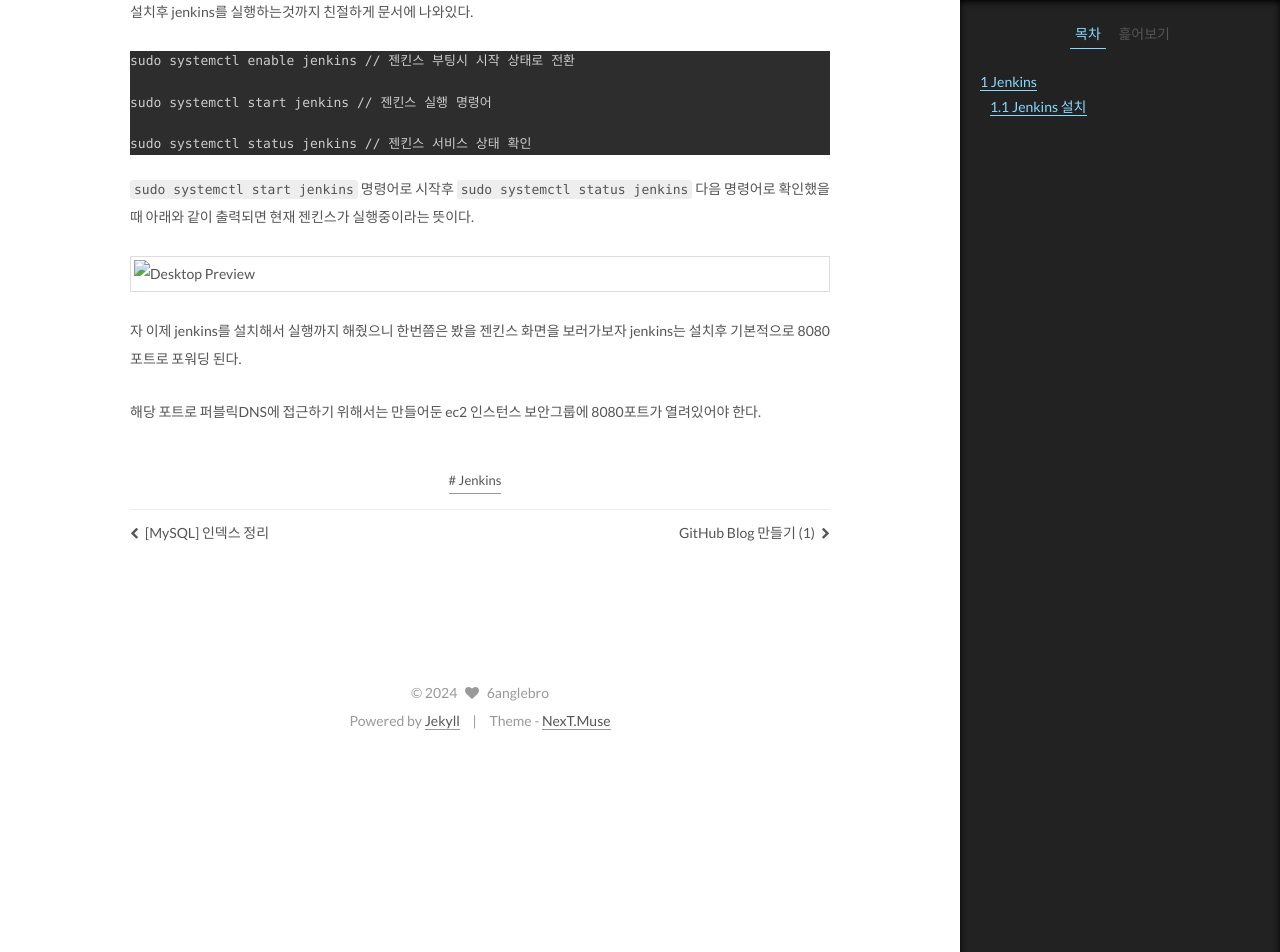
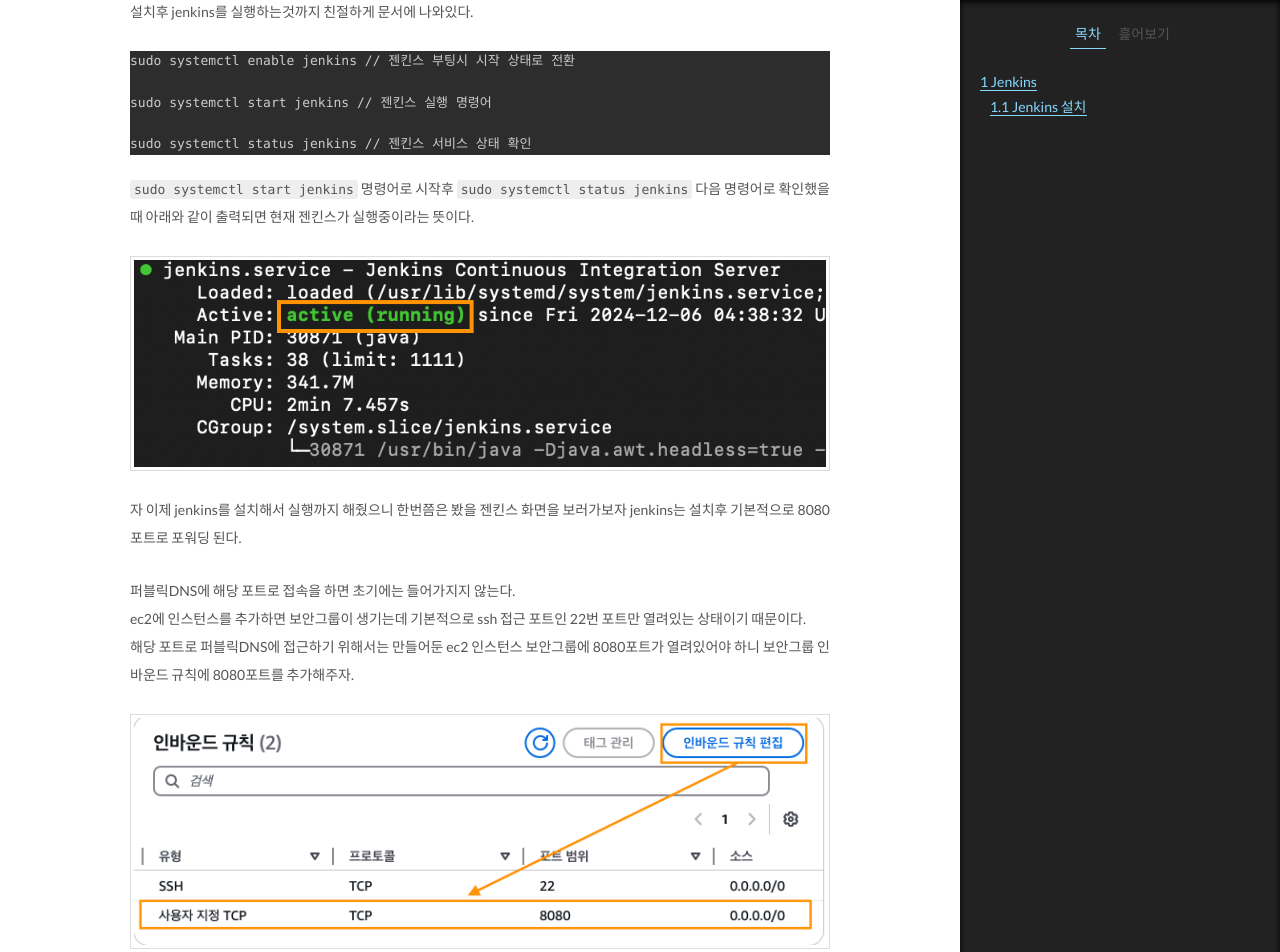
Before and after one commit to yukmekim/yukmekim.github.io, a Jekyll site: the page built from _posts/2024-01-07-devops-jenkins-1.md, in a window 1280 px wide and 1400 px high, scrolled down 3714 px. Shown: the top 952 px of the window. Built offline with Jekyll 4.4.1, drawn with Linux system fonts in a browser that asks for light colours; some of the changed text lies outside the part shown.

Commit message:
젠킨스 첫번째 포스팅 진행중3

```diff
--- a/_posts/2024-01-07-devops-jenkins-1.md
+++ b/_posts/2024-01-07-devops-jenkins-1.md
@@ -105,4 +105,22 @@
 자 이제 jenkins를 설치해서 실행까지 해줬으니 한번쯤은 봤을 젠킨스 화면을 보러가보자
 jenkins는 설치후 기본적으로 8080포트로 포워딩 된다.
 
-해당 포트로 퍼블릭DNS에 접근하기 위해서는 만들어둔 ec2 인스턴스 보안그룹에 8080포트가 열려있어야 한다.
+퍼블릭DNS에 해당 포트로 접속을 하면 초기에는 들어가지지 않는다.
+ec2에 인스턴스를 추가하면 보안그룹이 생기는데 기본적으로 ssh 접근 포트인 22번 포트만 열려있는 상태이기 때문이다.
+해당 포트로 퍼블릭DNS에 접근하기 위해서는 만들어둔 ec2 인스턴스 보안그룹에 8080포트가 열려있어야 하니 보안그룹 인바운드 규칙에 8080포트를 추가해주자.
+
+
+![Desktop Preview](/assets/images/post/jenkins_1/aws_tcp.png)
+
+포트를 추가하고 퍼블릭DNS에 8080포트로 접속을 하게되면 아래와 같은 화면을 볼 수 있다.
+
+![Desktop Preview](/assets/images/post/jenkins_1/jenkins_main_1.png)
+
+친절한 jenkins씨의 설명을 따라 jenkins 설치 경로에 `initialAdminPassword`을 찾아 붙여 넣어준다.
+계속 해서 진행해보면 `Getting Started` 화면이 나타나는데 여기도 두가지 옵션이 있다.
+
+**Install suggested plugins** : jenkins에서 제안하는 추천 플러그인을 다운로드
+**Select plugins to install** : 직접 필요한 플러그인을 다운로드
+
+처음 jenkins를 이용해보기에 `Install suggested plugins` 옵션을 선택하여 자동으로 추천되는 플러그인들을 설치후 프리티어 서버가 무거워지거나
+필요한 플러그인이 있을 경우 추가적으로 조치하는 방향으로 가겠다.
```
Also changed, not shown: assets/images/post/jenkins_1/aws_tcp.png (added), assets/images/post/jenkins_1/jenkins_status.png (renamed from assets/images/post/jenkins_1/jenkins-status.png), assets/images/post/jenkins_1/스크린샷 2024-12-07 오후 8.17.19.png (added), 1 other file.
